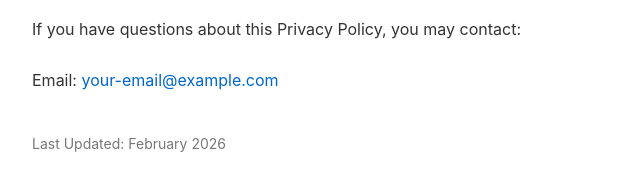
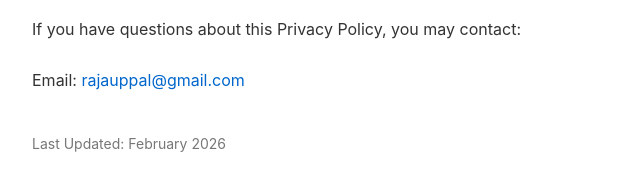
Before and after one commit to rajauppal/passportmakerprivacy, a plain HTML site: page index.html in a window 1280 px wide. Shown: the part 1284-1470 px from the top of the page, 208-848 px from the left. Drawn offline with Linux system fonts and the light colour scheme.

Commit message:
Update index.html

```diff
--- a/index.html
+++ b/index.html
@@ -98,7 +98,7 @@
     <p>
         If you have questions about this Privacy Policy, you may contact:
         <br><br>
-        Email: <a href="mailto:your-email@example.com">your-email@example.com</a>
+        Email: <a href="mailto:rajauppal@gmail.com">rajauppal@gmail.com</a>
     </p>
 
     <div class="footer">
```
